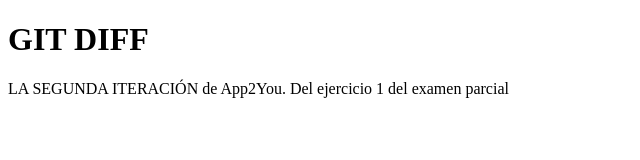
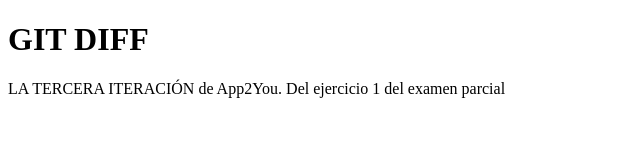
Before and after one commit to ChatNoirGIGN/Examen-Parcial---Evolucion-De-Software, a plain HTML site: page index.html in a window 1280 px wide. Shown: the full height of the page, 0-640 px from the left. Drawn offline with Linux system fonts and the light colour scheme.

```diff
--- a/index.html
+++ b/index.html
@@ -5,6 +5,6 @@
 </head>
 <body>
 	<h1>GIT DIFF</h1>
-	<p>LA SEGUNDA ITERACIÓN de App2You. Del ejercicio 1 del examen parcial</p>
+	<p>LA TERCERA ITERACIÓN de App2You. Del ejercicio 1 del examen parcial</p>
 </body>
 </html>
```
